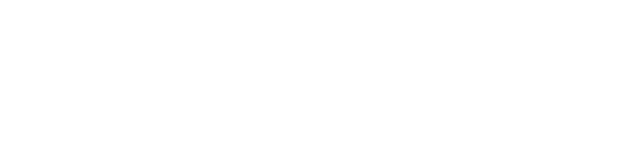
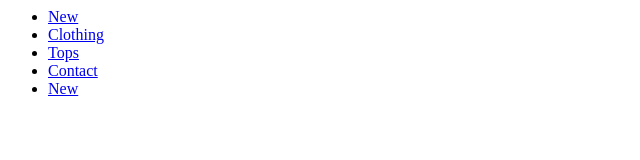
Before and after one commit to Bee1993/Dynamite-clothing-mockup, a plain HTML site: page index.html in a window 1280 px wide. Shown: the whole page, without its empty margins (0-640 px from the left). Drawn offline with Linux system fonts and the light colour scheme.

Commit message:
Navbar starts

```diff
--- a/index.html
+++ b/index.html
@@ -3,9 +3,21 @@
     <meta charset="UTF-8">
     <meta http-equiv="X-UA-Compatible" content="IE=edge">
     <meta name="viewport" content="width=device-width, initial-scale=1.0">
+    <title>Dynamite Clothing</title>
     <link rel="stylesheet" href="./styles.css">
 </head>
 <body>
-
+<!-- HOME PAGE -->
+<!-- Navbar Starts -->
+<nav>
+<ul>
+<li><a href="#">New</a></li>
+<li><a href="#">Clothing</a></li>
+<li><a href="#">Tops</a></li>
+<li><a href="#">Contact</a></li>
+<li><a href="#">New</a></li>
+</ul>
+</nav>
+<!-- Navbar Ends -->
 </body>
 </html>
```
